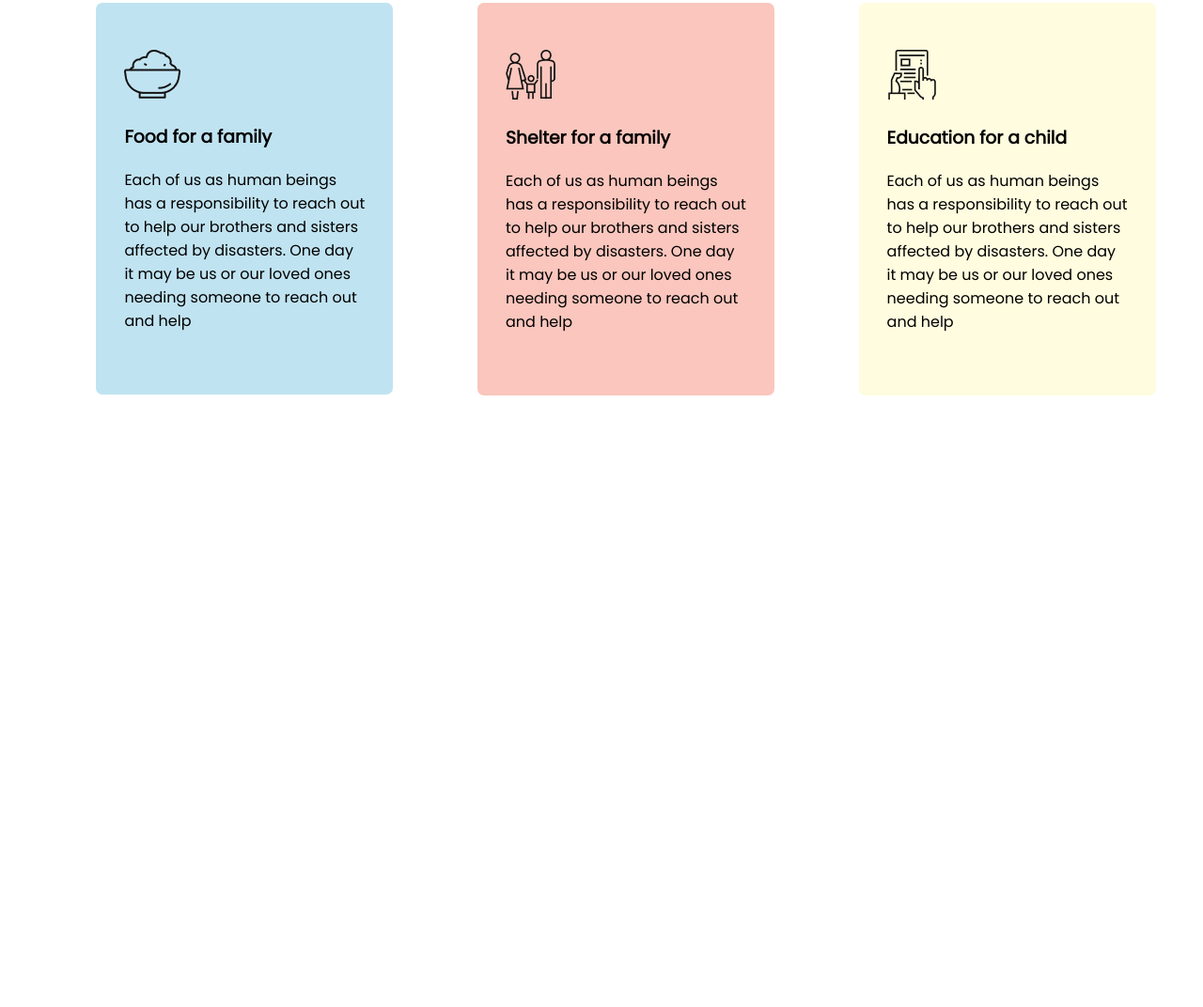
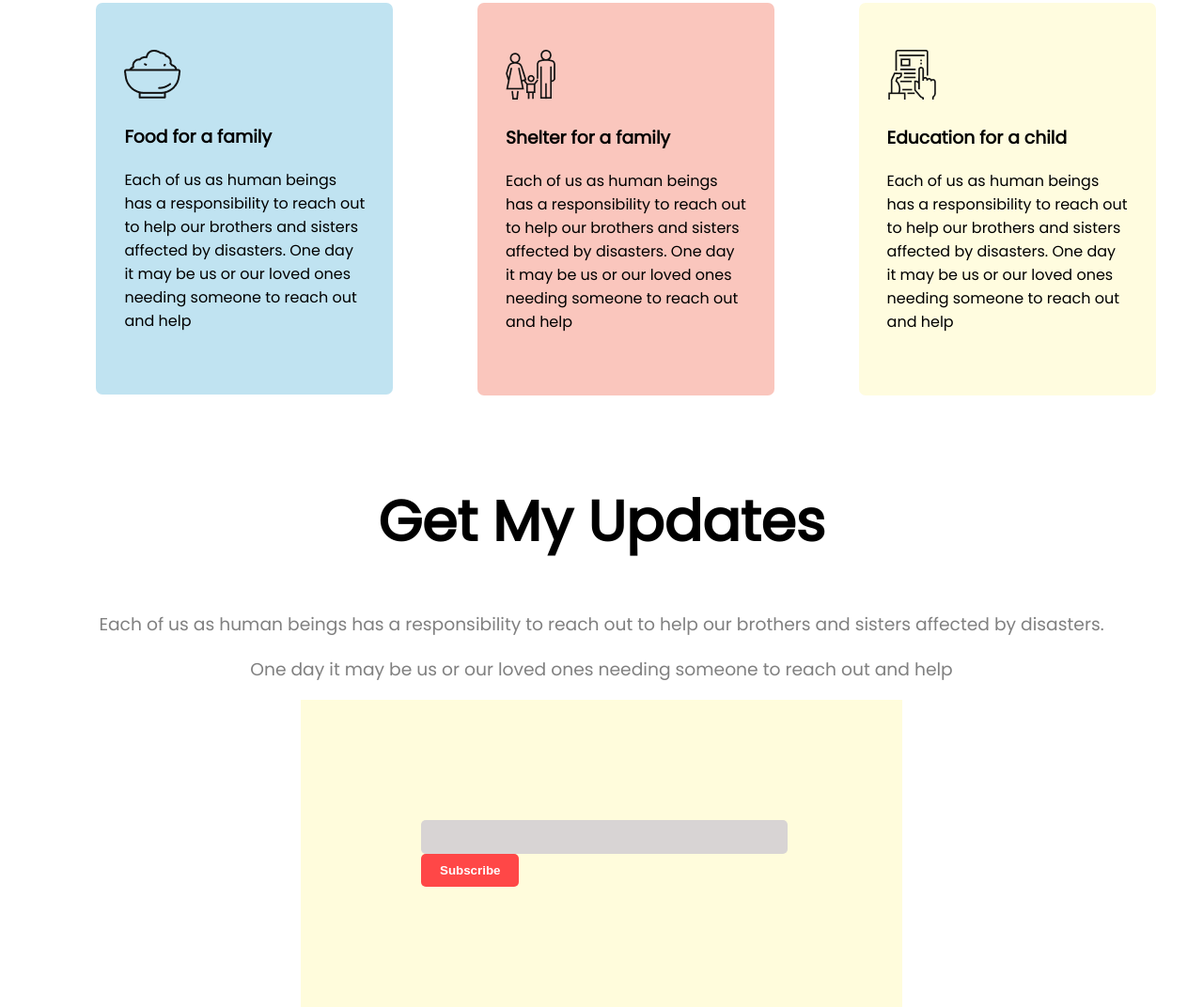
Before and after one commit to ronysarker49/flood-donation, a plain HTML site: page index.html in a window 1280 px wide. Shown: the part 1827-2899 px from the top of the page at 94% size. Before the commit the page ends 2248 px from the top, so only its background shows below. Drawn offline with Linux system fonts and the light colour scheme.

Commit message:
update-area added

```diff
--- a/index.html
+++ b/index.html
@@ -99,6 +99,18 @@
 
         </div>
     </section>
+
+    <section class="update-area">
+        <h1>Get My Updates</h1>
+        <h3>Each of us as human beings has a responsibility to reach out to help our brothers and sisters affected
+            by disasters.</h3>
+        <h3>One day it may be us or our loved ones needing someone to reach out and help</h3>
+
+        <form action="">
+            <input type="subscribe">
+            <button>Subscribe</button>
+        </form>
+    </section>
 </body>
 
 </html>
--- a/style.css
+++ b/style.css
@@ -19,6 +19,7 @@ body {
     font-size: 70px;
     color: white;
     text-align: center;
+
 }
 
 .text-button {
@@ -32,6 +33,7 @@ a {
     font-weight: 700;
     border-radius: 5px;
     padding: 20px 30px;
+
 }
 
 .donate-items h1 {
@@ -44,7 +46,9 @@ a {
 .donate-items h3 {
     text-align: center;
     color: gray;
+    font-weight: 400;
 }
+
 
 
 ul {
@@ -111,6 +115,7 @@ ul {
 .plan-item h3 {
     text-align: center;
     color: gray;
+    font-weight: 400;
 }
 
 .all-plan-items {
@@ -146,3 +151,44 @@ ul {
     margin-top: 5%;
     margin-left: 7%;
 }
+
+.update-area h1 {
+    font-size: 60px;
+    font-weight: 900;
+    text-align: center;
+    margin-top: 7%;
+}
+
+.update-area h3 {
+    text-align: center;
+    color: gray;
+    font-weight: 400;
+}
+
+form {
+    background-color: rgb(255, 252, 220);
+    width: 30%;
+    height: 7%;
+    margin-left: 25%;
+    padding: 10%;
+    align-items: center;
+}
+
+input {
+
+    background-color: rgb(216, 212, 212);
+    border: none;
+    font-size: 30px;
+    border-radius: 5px;
+}
+
+button {
+
+    border: none;
+    background-color: rgb(255, 71, 71);
+    color: white;
+    font-weight: 700;
+    border-radius: 5px;
+    padding: 10px 20px;
+
+}
```
